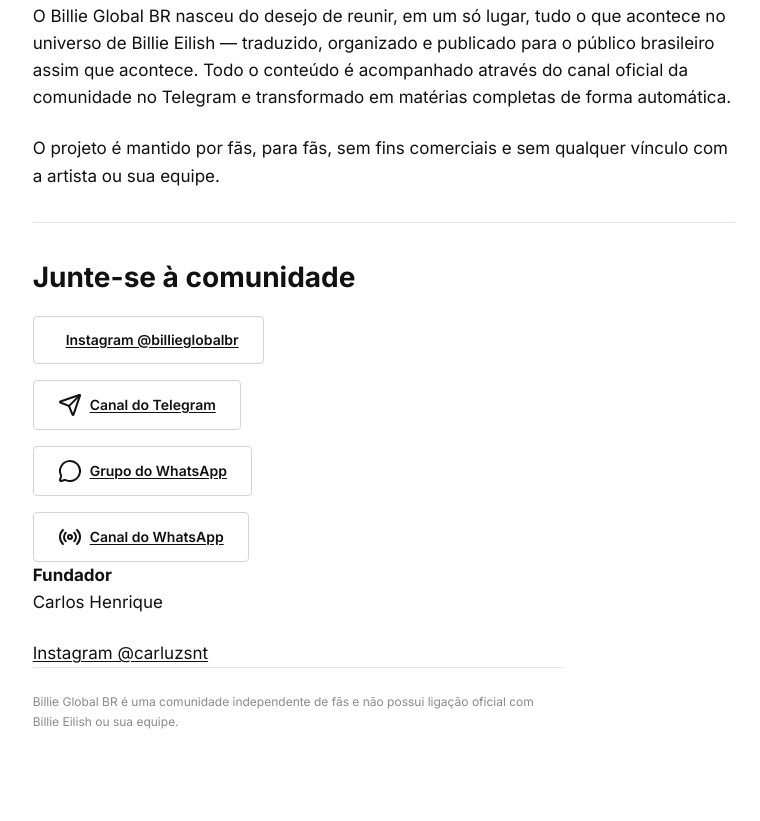
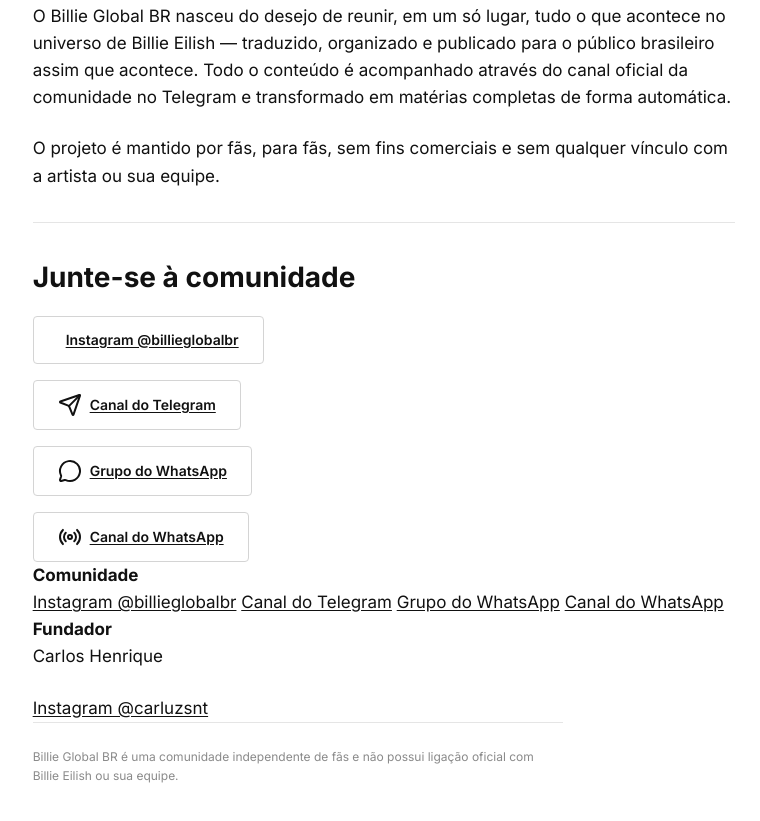
Before and after one commit to carluzwolf/billie-global-br, a plain HTML site: page billie-global-br/frontend/pages/sobre.html in a window 1280 px wide. Shown: the part 710-1531 px from the top of the page, without its empty margins (256-1016 px from the left). Drawn offline with nearby package versions, Linux system fonts and the light colour scheme; no server answers; some icons are missing.

Commit message:
Add community links to sobre.html
Added community links for Instagram, Telegram, and WhatsApp.

```diff
--- a/billie-global-br/frontend/pages/sobre.html
+++ b/billie-global-br/frontend/pages/sobre.html
@@ -85,6 +85,12 @@
     <i data-lucide="radio"></i> Canal do WhatsApp
   </a>
 </div>
+  <h4>Comunidade</h4>
+  <a href="https://instagram.com/billieglobalbr" target="_blank" rel="noopener noreferrer">Instagram @billieglobalbr</a>
+  <a href="https://t.me/billieglobalbr" target="_blank" rel="noopener noreferrer">Canal do Telegram</a>
+  <a href="https://chat.whatsapp.com/Forh5ttRaAIJ6dZPrhgVXf" target="_blank" rel="noopener noreferrer">Grupo do WhatsApp</a>
+  <a href="https://whatsapp.com/channel/0029VavaVBp5kg77PEh3Bq2g" target="_blank" rel="noopener noreferrer">Canal do WhatsApp</a>
+</div>
     <div>
       <h4>Fundador</h4>
       <p>Carlos Henrique</p>
```
